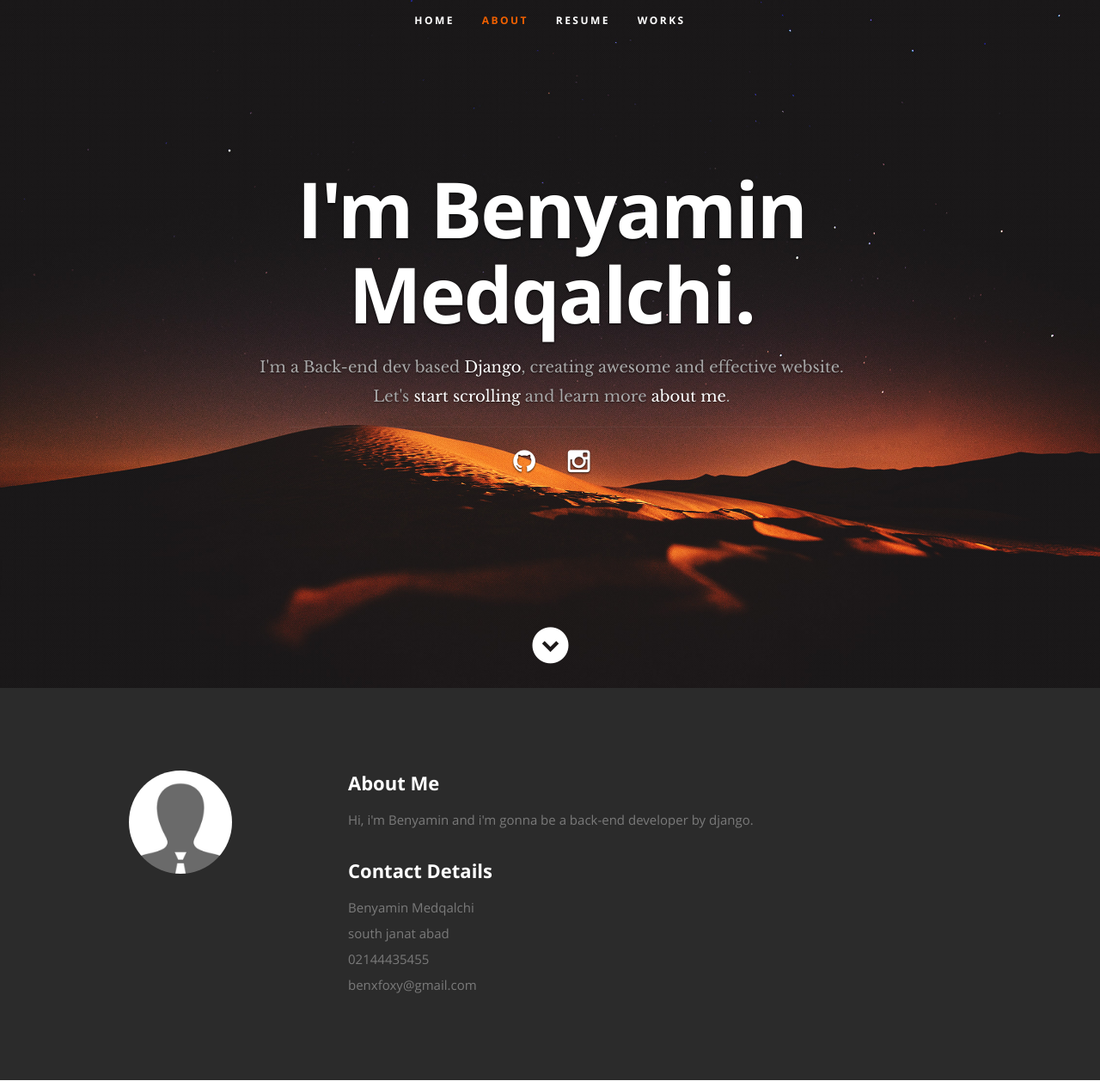
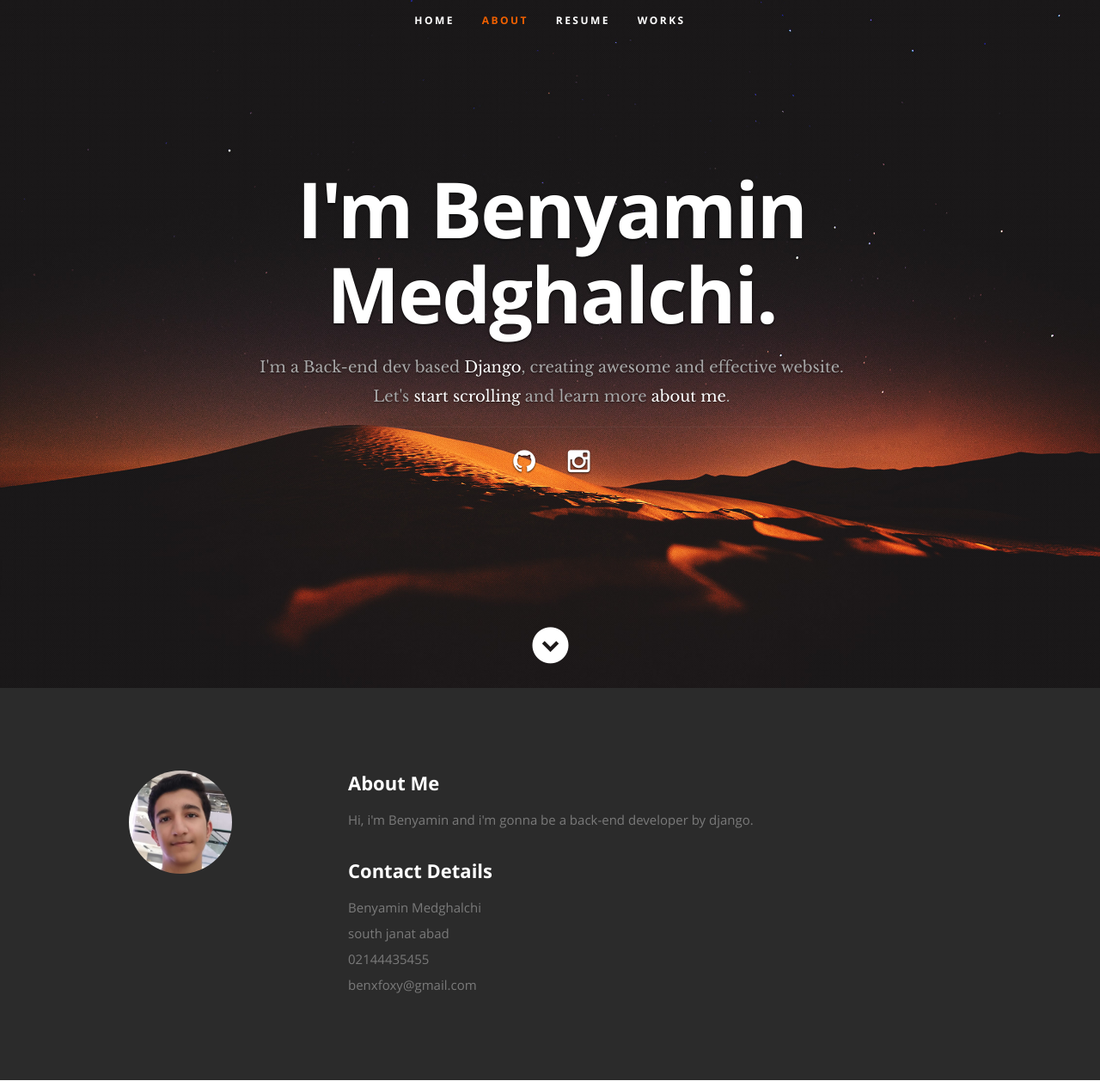
Before and after one commit to Benfoxyy/CV, a Django app: page / in a window 1280 px wide. Shown: the top 1257 px of the page at 86% size. Run offline with Django 3.2, Linux system fonts and the light colour scheme; some libraries are stand-ins or nearby versions.

Commit message:
update
test

```diff
--- a/templates/base.html
+++ b/templates/base.html
@@ -60,7 +60,7 @@
 
       <div class="row banner">
         <div class="banner-text">
-          <h1 class="responsive-headline">I'm Benyamin Medqalchi.</h1>
+          <h1 class="responsive-headline">I'm Benyamin Medghalchi.</h1>
           <h3>
             I'm a Back-end dev based <span>Django</span>, creating
             awesome and effective website. Let's
--- a/templates/cv_app/index.html
+++ b/templates/cv_app/index.html
@@ -7,7 +7,7 @@
 
          <div class="three columns">
 
-            <img class="profile-pic"  src="{% static 'images/profilepic.jpg' %}" alt="" />
+            <img class="profile-pic"  src="{% static 'images/prof.jpg' %}" alt="" />
 
          </div>
 
@@ -24,7 +24,7 @@
 
                   <h2>Contact Details</h2>
                   <p class="address">
-						   <span>Benyamin Medqalchi</span><br>
+						   <span>Benyamin Medghalchi</span><br>
 						   <span>south janat abad<br>
                      </span>
 						   <span>02144435455</span><br>
```
Also changed, not shown: statics/images/prof.jpg (added).
